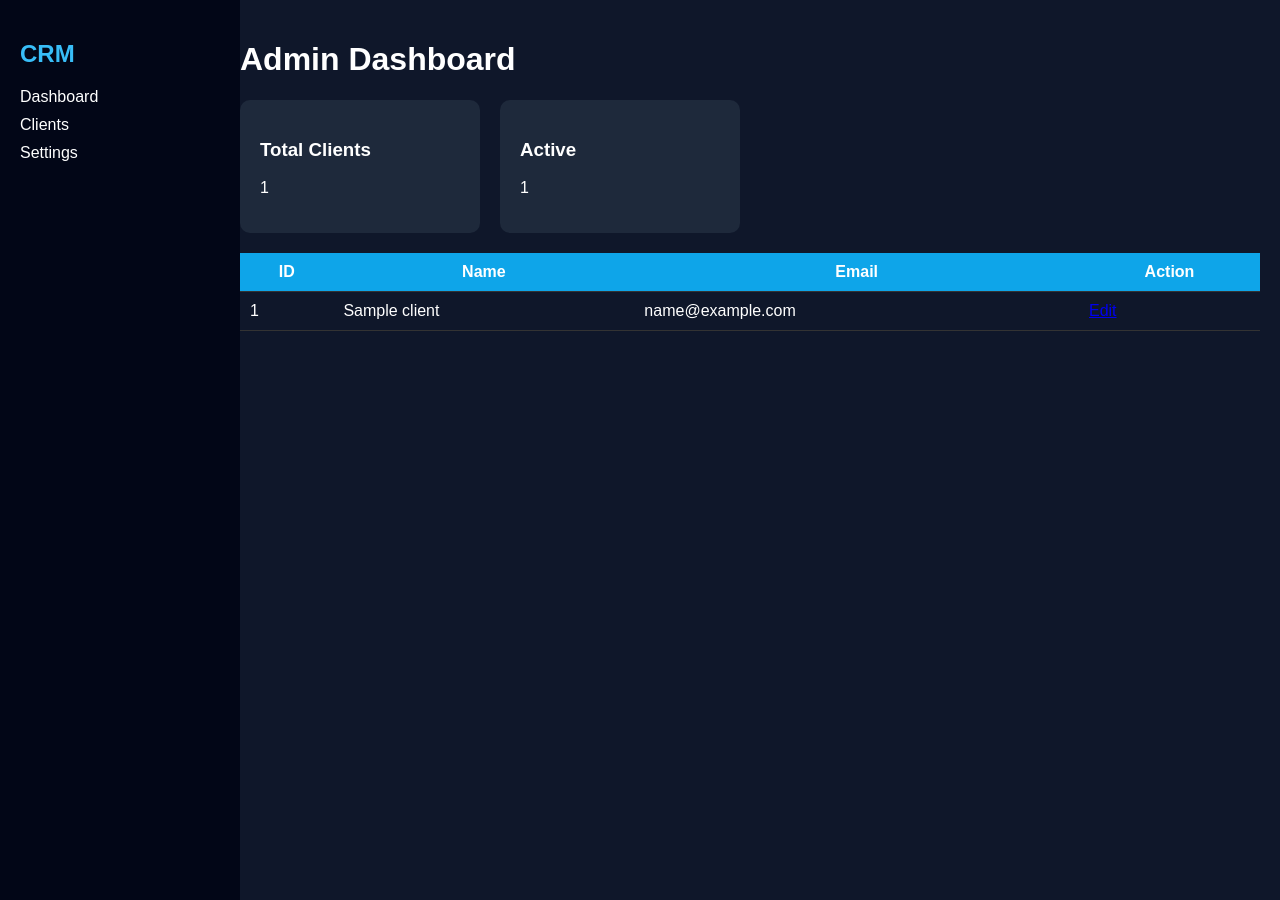
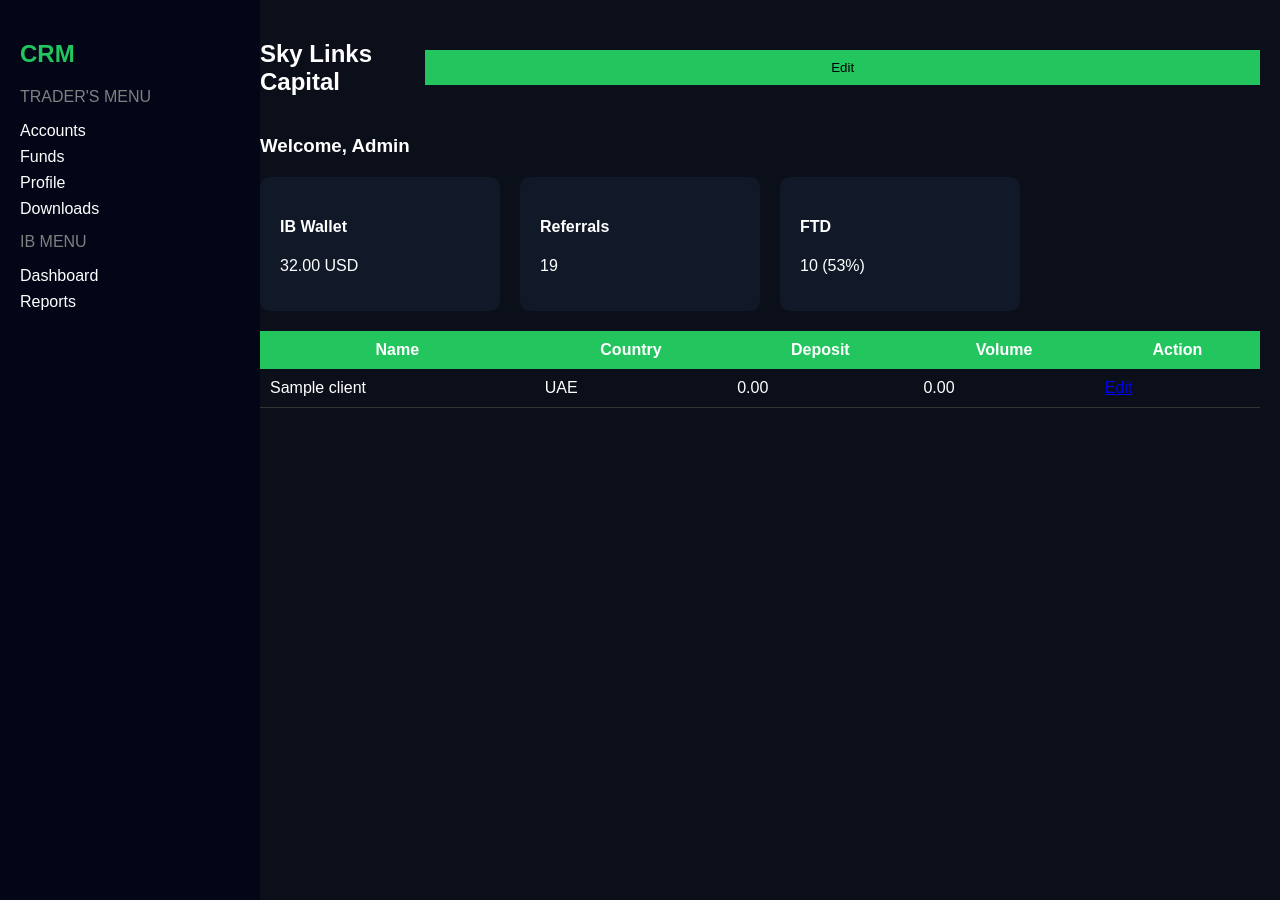
Before and after one commit to shahabrraja222-hub/my-crm-app, a Flask app: template templates/admin_dashboard.html in a window 1280 px wide. Run offline with Flask 3, Linux system fonts and the light colour scheme; the template is opened without the code that fills it: most values are stand-ins (such as "Sample title", 1, 10 or a date in 2020).

Commit message:
FULL BROKER STYLE CRM UI

```diff
--- a/static/style.css
+++ b/static/style.css
@@ -1,13 +1,50 @@
 body {
     margin: 0;
     font-family: Arial;
-    background: #0f172a;
+    background: #0b0f19;
     color: white;
 }
 
-/* Sidebar */
+/* LOGIN */
+.login-body {
+    display: flex;
+    justify-content: center;
+    align-items: center;
+    height: 100vh;
+}
+
+.login-box {
+    background: #111827;
+    padding: 40px;
+    border-radius: 10px;
+    width: 300px;
+    text-align: center;
+}
+
+.login-box h2 {
+    color: #22c55e;
+}
+
+input {
+    width: 100%;
+    padding: 10px;
+    margin: 10px 0;
+    background: #1f2937;
+    border: none;
+    color: white;
+}
+
+button {
+    width: 100%;
+    padding: 10px;
+    background: #22c55e;
+    border: none;
+    cursor: pointer;
+}
+
+/* SIDEBAR */
 .sidebar {
-    width: 200px;
+    width: 220px;
     height: 100vh;
     background: #020617;
     position: fixed;
@@ -15,47 +52,61 @@ body {
 }
 
 .sidebar h2 {
-    color: #38bdf8;
+    color: #22c55e;
 }
 
 .sidebar a {
     display: block;
     color: white;
-    margin: 10px 0;
+    margin: 8px 0;
     text-decoration: none;
 }
 
-/* Main */
+.menu-title {
+    color: gray;
+    margin-top: 15px;
+}
+
+/* MAIN */
 .main {
-    margin-left: 220px;
+    margin-left: 240px;
     padding: 20px;
 }
 
-/* Cards */
+/* TOPBAR */
+.topbar {
+    display: flex;
+    justify-content: space-between;
+    align-items: center;
+}
+
+/* CARDS */
 .cards {
     display: flex;
     gap: 20px;
+    margin-top: 20px;
 }
 
-.card-box {
-    background: #1e293b;
+.card {
+    background: #111827;
     padding: 20px;
     border-radius: 10px;
     width: 200px;
 }
 
-/* Table */
+/* TABLE */
 table {
     width: 100%;
     margin-top: 20px;
     border-collapse: collapse;
 }
 
-th, td {
+th {
+    background: #22c55e;
+    padding: 10px;
+}
+
+td {
     padding: 10px;
     border-bottom: 1px solid #333;
 }
-
-th {
-    background: #0ea5e9;
-}
--- a/templates/admin_dashboard.html
+++ b/templates/admin_dashboard.html
@@ -1,7 +1,7 @@
 <!DOCTYPE html>
 <html>
 <head>
-    <title>Admin Dashboard</title>
+    <title>CRM Dashboard</title>
     <link rel="stylesheet" href="{{ url_for('static', filename='style.css') }}">
 </head>
 
@@ -9,40 +9,61 @@
 
 <div class="sidebar">
     <h2>CRM</h2>
+
+    <p class="menu-title">TRADER'S MENU</p>
+    <a href="#">Accounts</a>
+    <a href="#">Funds</a>
+    <a href="#">Profile</a>
+    <a href="#">Downloads</a>
+
+    <p class="menu-title">IB MENU</p>
     <a href="#">Dashboard</a>
-    <a href="#">Clients</a>
-    <a href="#">Settings</a>
+    <a href="#">Reports</a>
 </div>
 
 <div class="main">
 
-    <h1>Admin Dashboard</h1>
+    <div class="topbar">
+        <h2 id="crmName">Sky Links Capital</h2>
+        <button onclick="editName()">Edit</button>
+    </div>
 
+    <h3>Welcome, Admin</h3>
+
+    <!-- Wallet -->
     <div class="cards">
-        <div class="card-box">
-            <h3>Total Clients</h3>
-            <p>{{ clients|length }}</p>
+        <div class="card">
+            <h4>IB Wallet</h4>
+            <p>32.00 USD</p>
         </div>
 
-        <div class="card-box">
-            <h3>Active</h3>
-            <p>{{ clients|length }}</p>
+        <div class="card">
+            <h4>Referrals</h4>
+            <p>19</p>
+        </div>
+
+        <div class="card">
+            <h4>FTD</h4>
+            <p>10 (53%)</p>
         </div>
     </div>
 
+    <!-- Clients Table -->
     <table>
         <tr>
-            <th>ID</th>
             <th>Name</th>
-            <th>Email</th>
+            <th>Country</th>
+            <th>Deposit</th>
+            <th>Volume</th>
             <th>Action</th>
         </tr>
 
         {% for client in clients %}
         <tr>
-            <td>{{ client.id }}</td>
             <td>{{ client.name }}</td>
-            <td>{{ client.email }}</td>
+            <td>UAE</td>
+            <td>0.00</td>
+            <td>0.00</td>
             <td><a href="/edit/{{ client.id }}">Edit</a></td>
         </tr>
         {% endfor %}
@@ -51,5 +72,14 @@
 
 </div>
 
+<script>
+function editName() {
+    let name = prompt("Enter new CRM name:");
+    if(name){
+        document.getElementById("crmName").innerText = name;
+    }
+}
+</script>
+
 </body>
 </html>
```
Also changed, not shown: templates/client.dashboard.html (+30 -5 lines), templates/login.html (+17 -10 lines).
